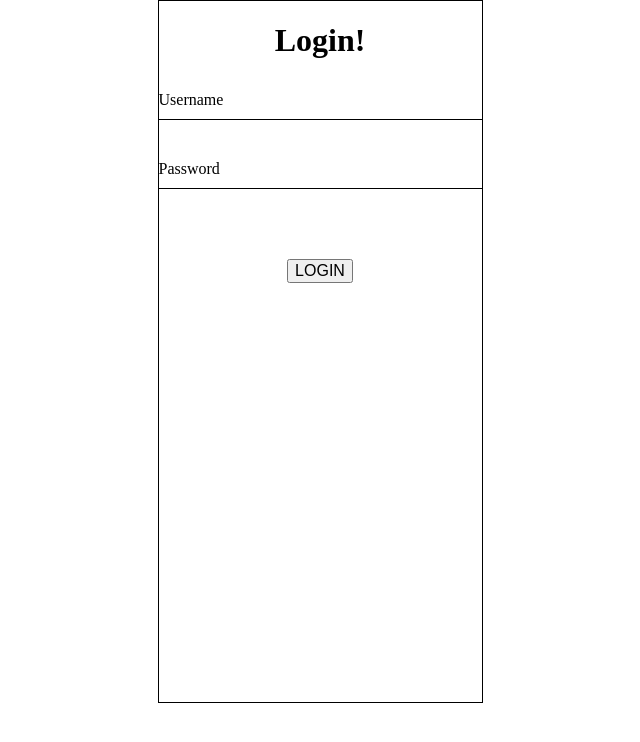
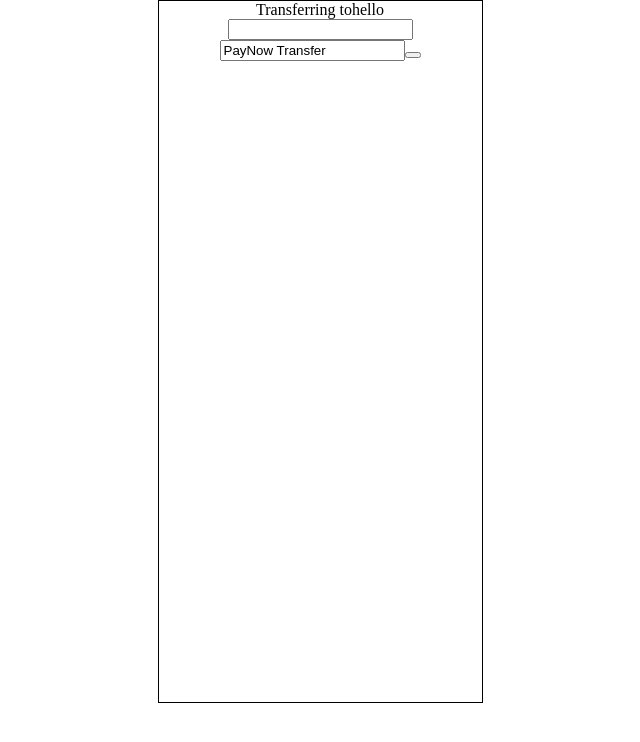
Before and after one commit to darylaw93/mdt-interview-homework, a React (Create React App) app in the folder ocbc/: page /confirmation in a window 1280 px wide. Before the commit this address led to /. Shown: the top 742 px of the page, without its empty margins (320-960 px from the left). Built offline with nearby package versions, Linux system fonts and the light colour scheme.

Commit message:
day 2 functions done

```diff
--- a/ocbc/src/App.js
+++ b/ocbc/src/App.js
@@ -1,17 +1,45 @@
 import './App.css';
-import { Route, Switch, Redirect, Link } from 'react-router-dom';
+import React, { useState } from 'react';
+import { Route, Switch, Redirect } from 'react-router-dom';
 import LandingPage from './components/LandingPage';
 import Transactions from './components/Transactions';
 import Transfer from './components/Transfer';
+import ConfirmationScreen from './components/ConfirmationScreen';
+import TransferSuccess from './components/TransferSuccess';
 
 function App() {
+  const [customerInfo, setCustomerInfo] = useState({
+    customerName: 'hello',
+    customerAccountNo: '123456',
+  });
+
+  const [transferInfo, setTransferInfo] = useState({
+    customerName: '',
+    customerAccountNo: '',
+    amountTransferred: '',
+  });
   return (
     <div className="App">
       <main>
         <Switch>
-          <Route exact path="/" component={LandingPage} />
-          <Route exact path="/account" component={Transactions} />
-          <Route exact path="/transfer" component={Transfer} />
+          <Route exact path="/">
+            <LandingPage />
+          </Route>
+          <Route path="/account">
+            <Transactions />
+          </Route>
+          <Route path="/transfer">
+            <Transfer setCustomerInfo={setCustomerInfo} />
+          </Route>
+          <Route path="/confirmation">
+            <ConfirmationScreen
+              {...customerInfo}
+              setTransferInfo={setTransferInfo}
+            />
+          </Route>
+          <Route path="/transferSuccess" {...transferInfo}>
+            <TransferSuccess />
+          </Route>
           <Redirect to="/" />
         </Switch>
       </main>
--- /dev/null
+++ b/ocbc/src/components/ConfirmationScreen.js
@@ -0,0 +1,59 @@
+import React from 'react';
+import axios from 'axios';
+
+const ConfirmationScreen = ({
+  customerName,
+  customerAccountNo,
+  setTransferInfo,
+}) => {
+  const handleSubmit = (event) => {
+    event.preventDefault();
+    const comments = event.currentTarget.comments.value;
+
+    axios
+      .post(
+        'http://localhost:8080/transfer',
+        {
+          recipientAccountNo: customerAccountNo,
+          amount: event.currentTarget.amount.value,
+          date: new Date(),
+          description: event.currentTarget.comments.value,
+        },
+        {
+          headers: {
+            authorization: localStorage.getItem('access_token'),
+          },
+        }
+      )
+      .then((res) => {
+        console.log(res);
+      })
+      .catch((err) => {
+        console.log(err);
+      });
+    console.log(
+      event.currentTarget.comments.value,
+      event.currentTarget.amount.value
+    );
+  };
+
+  console.log(customerName, customerAccountNo);
+  console.log(setTransferInfo);
+  return (
+    <div>
+      <div>Transferring to{customerName}</div>
+      <form onSubmit={handleSubmit}>
+        <input name="amount" type="number" required />
+        <input
+          name="comments"
+          type="text"
+          maxLength="30"
+          defaultValue="PayNow Transfer"
+        />
+        <button />
+      </form>
+    </div>
+  );
+};
+
+export default ConfirmationScreen;
--- a/ocbc/src/components/LandingPage.js
+++ b/ocbc/src/components/LandingPage.js
@@ -1,6 +1,7 @@
 import React, { useState } from 'react';
 import { useHistory } from 'react-router-dom';
 import axios from 'axios';
+
 const LandingPage = () => {
   const [userWrong, setUserWrong] = useState(false);
   const history = useHistory();
--- a/ocbc/src/components/Transfer.js
+++ b/ocbc/src/components/Transfer.js
@@ -1,13 +1,12 @@
 import React, { useState, useEffect } from 'react';
-import { Link } from 'react-router-dom';
+import { Link, useHistory } from 'react-router-dom';
 import axios from 'axios';
 
-const Transfer = () => {
+const Transfer = (props) => {
   const [recipient, setRecipient] = useState([]);
-  const [recipientList, setRecipientList] = useState([]);
   const [query, setQuery] = useState('');
   const [searchParam] = useState(['accountHolderName']);
-  let arr = [];
+  const history = useHistory();
 
   useEffect(() => {
     axios
@@ -25,9 +24,20 @@ const Transfer = () => {
       .catch((err) => console.log(err));
   }, []);
 
+  const handleClick = (event) => {
+    event.preventDefault();
+    console.log(event.currentTarget.childNodes[0].innerText);
+    console.log(event.currentTarget.childNodes[2].innerText);
+    props.setCustomerInfo({
+      customerName: `${event.currentTarget.childNodes[0].innerText}`,
+      customerAccountNo: `${event.currentTarget.childNodes[2].innerText}`,
+    });
+    history.push('confirmation');
+  };
+
   const list = search(recipient).map((data, index) => {
     return (
-      <div key={index} className="payeeBox">
+      <div key={index} className="payeeBox" onClick={handleClick}>
         <div style={{ fontSize: '16px' }}>{data.accountHolderName}</div>
         <br />
         <div style={{ fontSize: '12px', marginTop: '15px' }}>
@@ -37,10 +47,6 @@ const Transfer = () => {
     );
   });
 
-  const handleQuery = (event) => {
-    let string = event.currentTarget.value;
-    console.log(string);
-  };
   function search(items) {
     return items.filter((item) => {
       return searchParam.some((newItem) => {
@@ -53,9 +59,8 @@ const Transfer = () => {
   }
   return (
     <div>
-      <h1>Transfer Page</h1>
+      <h1>Select Recipient</h1>
       <Link to="/account">ᑉ</Link>
-      <form>
       <div>
         <input
           type="search"
@@ -64,7 +69,6 @@ const Transfer = () => {
           onKeyUp={(e) => setQuery(e.target.value)}
         ></input>
       </div>
-      </form>
       {list}
     </div>
   );
--- /dev/null
+++ b/ocbc/src/components/TransferSuccess.js
@@ -0,0 +1,11 @@
+import React from 'react';
+
+const TransferSuccess = () => {
+  return (
+    <div>
+      <div></div>
+    </div>
+  );
+};
+
+export default TransferSuccess;
```
Also changed, not shown: 1 other file (tests, documents, lock files or other folders). Lines whose indentation alone changed are shown as unchanged.
